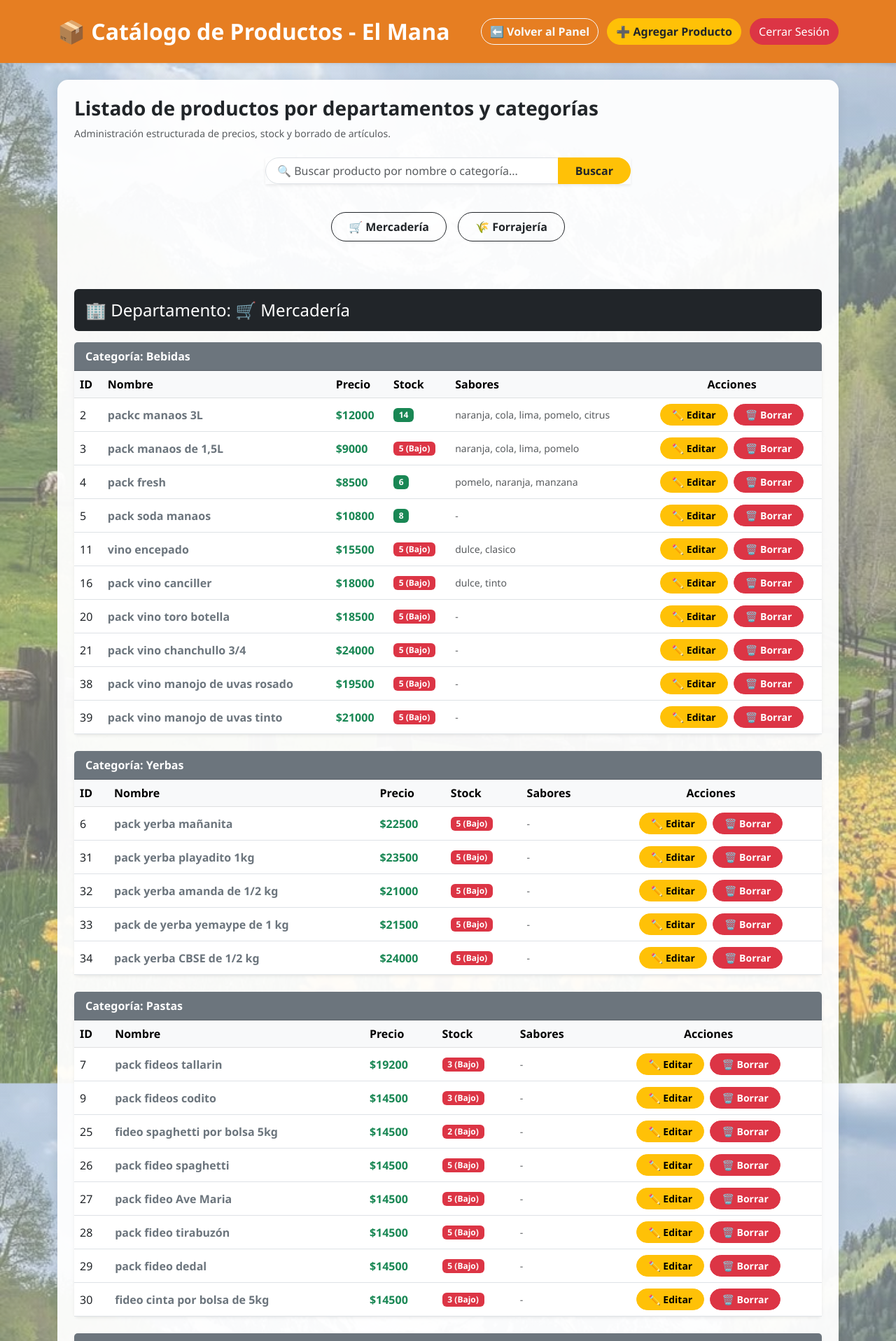
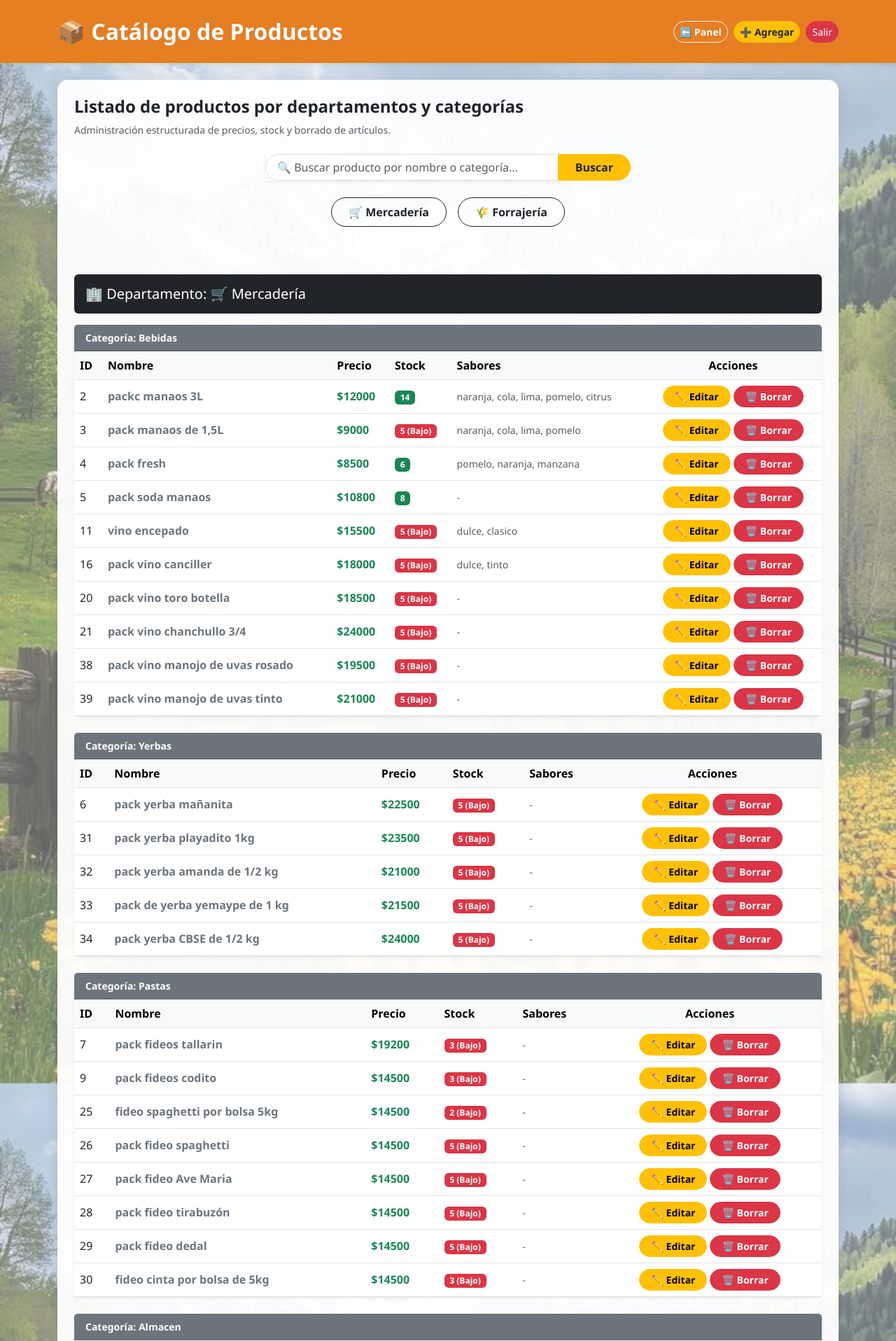
Before and after one commit to LUCIANOJC19/el-mana, a Flask app: page /admin/productos in a window 1280 px wide. Shown: the top 1916 px of the page at 70% size. Run offline with Flask 3, Linux system fonts and the light colour scheme; a user stored in the database is signed in; data comes from the database, SQL or seed files in the repository.

Commit message:
Ajuste responsivo para listar productos admin

```diff
--- a/templates/listar_productos.html
+++ b/templates/listar_productos.html
@@ -1,3 +1,4 @@
+<!DOCTYPE html>
 <html lang="es">
 <head>
     <meta charset="UTF-8">
@@ -20,32 +21,45 @@
             box-shadow: 0 4px 15px rgba(0,0,0,0.08);
             background-color: rgba(255, 255, 255, 0.95);
         }
+
+        /* Ajustes responsivos para celulares */
+        @media (max-width: 768px) {
+            .navbar-brand {
+                font-size: 1.2rem !important;
+            }
+            .table th, .table td {
+                font-size: 0.85rem;
+            }
+            .admin-card {
+                padding: 1rem !important;
+            }
+        }
     </style>
 </head>
 <body>
 
     <nav class="navbar navbar-dark navbar-custom mb-4 shadow-sm py-3">
-        <div class="container justify-content-between align-items-center">
-            <span class="navbar-brand fw-bold fs-2">📦 Catálogo de Productos - El Mana</span>
-            <div>
-                <a href="{{ url_for('admin') }}" class="btn btn-outline-light rounded-pill me-2 fw-bold">⬅️ Volver al Panel</a>
-                <a href="{{ url_for('agregar_producto') }}" class="btn btn-warning rounded-pill text-dark fw-bold me-2">➕ Agregar Producto</a>
-                <a href="/logout" class="btn btn-danger rounded-pill">Cerrar Sesión</a>
+        <div class="container d-flex flex-wrap justify-content-between align-items-center gap-2">
+            <span class="navbar-brand fw-bold fs-2 mb-0">📦 Catálogo de Productos</span>
+            <div class="d-flex flex-wrap gap-1 gap-md-2">
+                <a href="{{ url_for('admin') }}" class="btn btn-outline-light btn-sm rounded-pill fw-bold">⬅️ Panel</a>
+                <a href="{{ url_for('agregar_producto') }}" class="btn btn-warning btn-sm rounded-pill text-dark fw-bold">➕ Agregar</a>
+                <a href="/logout" class="btn btn-danger btn-sm rounded-pill">Salir</a>
             </div>
         </div>
     </nav>
 
     <div class="container mb-5">
         <div class="card admin-card p-4">
-            <h3 class="fw-bold text-dark mb-2">Listado de productos por departamentos y categorías</h3>
+            <h3 class="fw-bold text-dark mb-2 fs-4 fs-md-3">Listado de productos por departamentos y categorías</h3>
             <p class="text-muted small mb-4">Administración estructurada de precios, stock y borrado de artículos.</p>
 
             <!-- Buscador en Administración -->
             <div class="row justify-content-center mb-4">
-                <div class="col-md-6">
+                <div class="col-12 col-md-6">
                     <form method="GET" action="{{ url_for('listar_productos_admin') }}" class="input-group shadow-sm">
                         <input type="text" name="busqueda" class="form-control rounded-start-pill px-3" placeholder="🔍 Buscar producto por nombre o categoría..." value="{{ request.args.get('busqueda', '') }}">
-                        <button class="btn btn-warning rounded-end-pill px-4 fw-bold text-dark" type="submit">Buscar</button>
+                        <button class="btn btn-warning rounded-end-pill px-3 px-md-4 fw-bold text-dark" type="submit">Buscar</button>
                         {% if request.args.get('busqueda') %}
                             <a href="{{ url_for('listar_productos_admin') }}" class="btn btn-outline-secondary rounded-pill ms-2">Limpiar</a>
                         {% endif %}
@@ -54,9 +68,9 @@
             </div>
 
             <!-- Botones de selección de departamento arriba -->
-            <div class="d-flex justify-content-center gap-3 mb-4">
-                <a href="#depto_mercaderia" class="btn btn-outline-dark fw-bold px-4 py-2 rounded-pill">🛒 Mercadería</a>
-                <a href="#depto_forrajeria" class="btn btn-outline-dark fw-bold px-4 py-2 rounded-pill">🌾 Forrajería</a>
+            <div class="d-flex justify-content-center gap-2 gap-md-3 mb-4 flex-wrap">
+                <a href="#depto_mercaderia" class="btn btn-outline-dark fw-bold px-3 px-md-4 py-2 rounded-pill">🛒 Mercadería</a>
+                <a href="#depto_forrajeria" class="btn btn-outline-dark fw-bold px-3 px-md-4 py-2 rounded-pill">🌾 Forrajería</a>
             </div>
 
             {% for depto, categorias in productos_agrupados.items() %}
@@ -64,12 +78,12 @@
                     <div id="depto_{{ depto|lower }}" style="padding-top: 20px;"></div>
 
                     <div class="mt-4 mb-3 p-3 rounded bg-dark text-white">
-                        <h4 class="m-0">🏢 Departamento: {{ '🛒 Mercadería' if depto == 'Mercaderia' else '🌾 Forrajería' }}</h4>
+                        <h4 class="m-0 fs-5 fs-md-4">🏢 Departamento: {{ '🛒 Mercadería' if depto == 'Mercaderia' else '🌾 Forrajería' }}</h4>
                     </div>
 
                     {% for categoria, lista_prods in categorias.items() %}
                         <div class="card mb-4 shadow-sm border-0">
-                            <div class="card-header bg-secondary text-white fw-bold">
+                            <div class="card-header bg-secondary text-white fw-bold small">
                                 Categoría: {{ categoria }}
                             </div>
                             <div class="card-body p-0">
@@ -100,12 +114,14 @@
                                                 </td>
                                                 <td><small class="text-muted">{{ prod[4] if prod[4] else '-' }}</small></td>
                                                 <td class="text-center">
-                                                    <a href="{{ url_for('editar_producto', id_prod=prod[0]) }}" class="btn btn-sm btn-warning fw-bold px-3 rounded-pill me-1">
-                                                        ✏️ Editar
-                                                    </a>
-                                                    <a href="{{ url_for('eliminar_producto', id_prod=prod[0]) }}" class="btn btn-sm btn-danger fw-bold px-3 rounded-pill" onclick="return confirm('¿Estás seguro de que querés eliminar {{ prod[1] }}?');">
-                                                        🗑️ Borrar
-                                                    </a>
+                                                    <div class="d-flex justify-content-center gap-1">
+                                                        <a href="{{ url_for('editar_producto', id_prod=prod[0]) }}" class="btn btn-sm btn-warning fw-bold px-2 px-md-3 rounded-pill">
+                                                            ✏️ Editar
+                                                        </a>
+                                                        <a href="{{ url_for('eliminar_producto', id_prod=prod[0]) }}" class="btn btn-sm btn-danger fw-bold px-2 px-md-3 rounded-pill" onclick="return confirm('¿Estás seguro de que querés eliminar {{ prod[1] }}?');">
+                                                            🗑️ Borrar
+                                                        </a>
+                                                    </div>
                                                 </td>
                                             </tr>
                                             {% endfor %}
```
